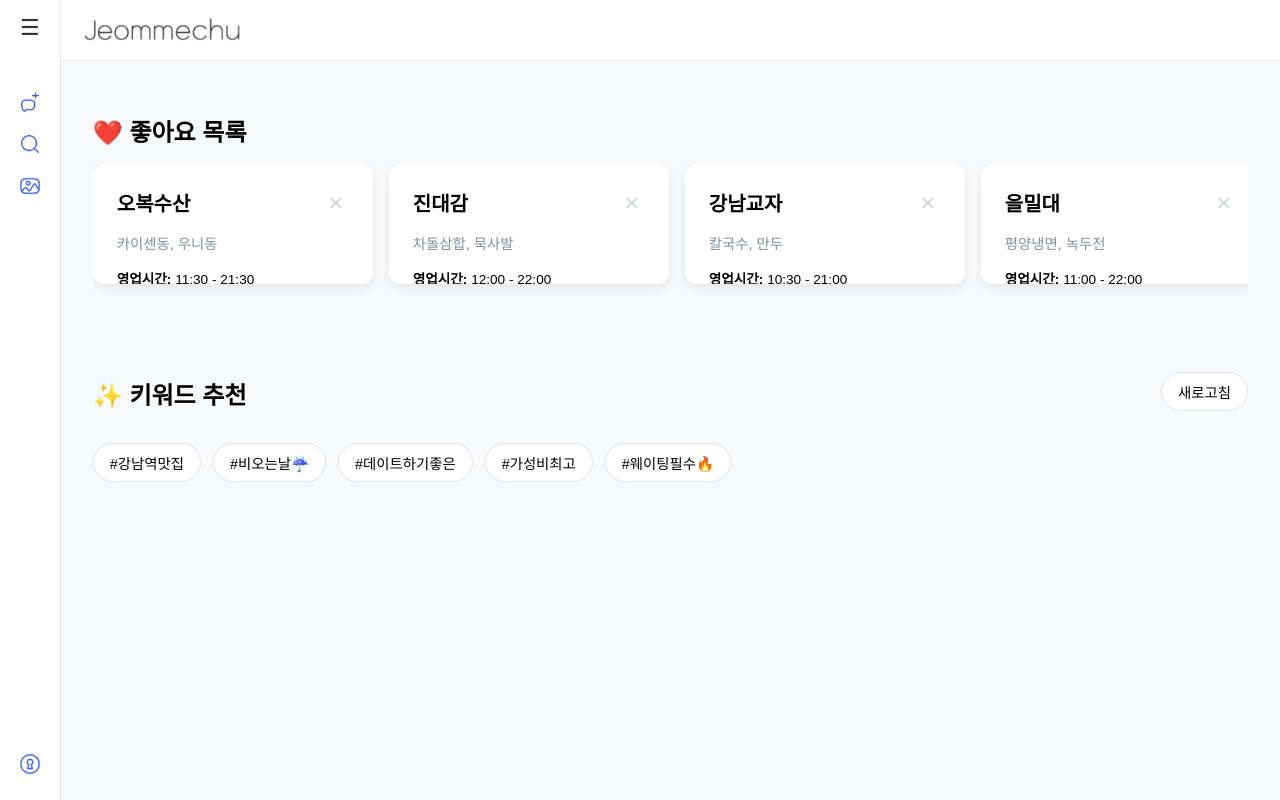
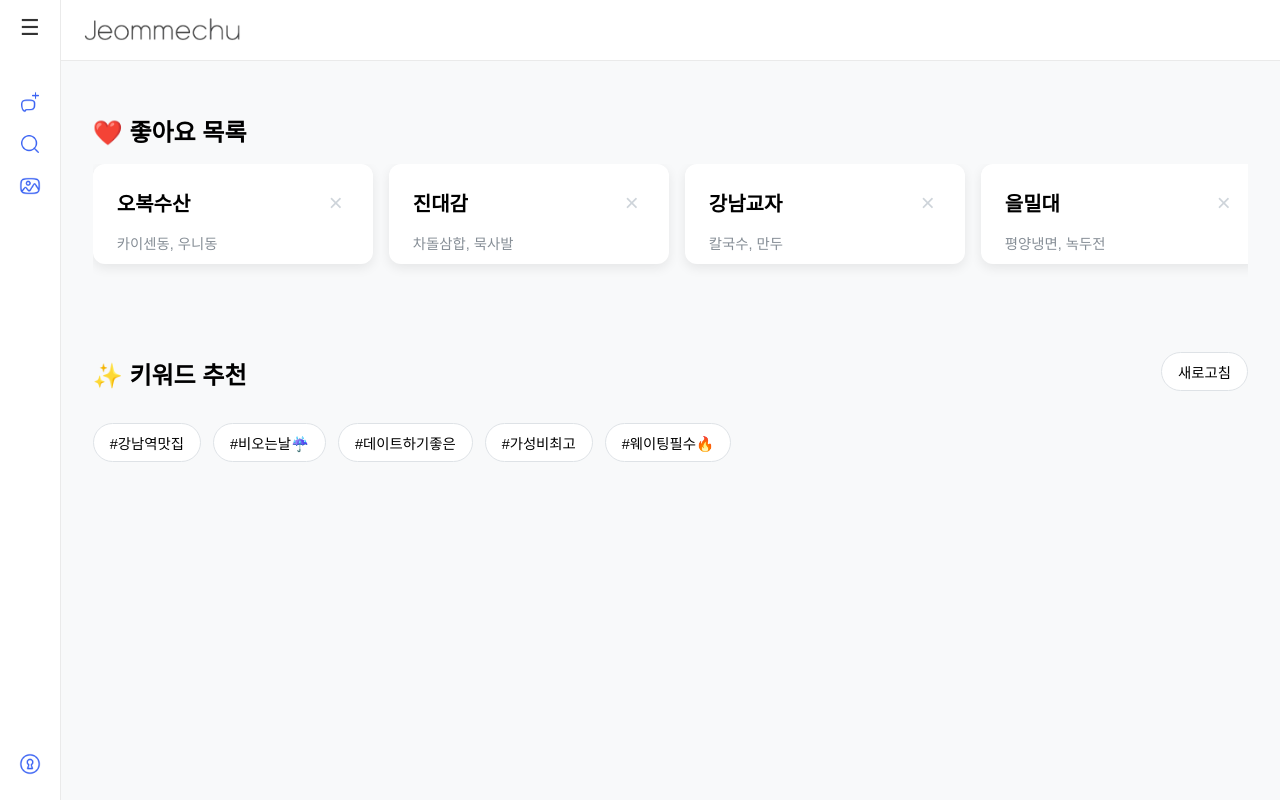
Before and after one commit to fastcampus-toy4/react-front, a React (Create React App) app: page /repository in a window 1280 px wide. Built offline with nearby package versions, Linux system fonts and the light colour scheme.

Commit message:
style: 카드 높이 개선

```diff
--- a/src/pages/Repository/Repository.css
+++ b/src/pages/Repository/Repository.css
@@ -44,7 +44,7 @@
   padding: 1.5rem;
   cursor: pointer;
   transition: all 0.3s ease;
-  height: 120px;
+  height: 100px;
   overflow: hidden;
 }
 .restaurant-card.expanded {
@@ -86,7 +86,7 @@
   text-decoration: none;
 }
 
-/* 버튼 스타일 */
+/* 삭제 버튼 스타일 */
 .delete-btn {
   background: none;
   border: none;
```
